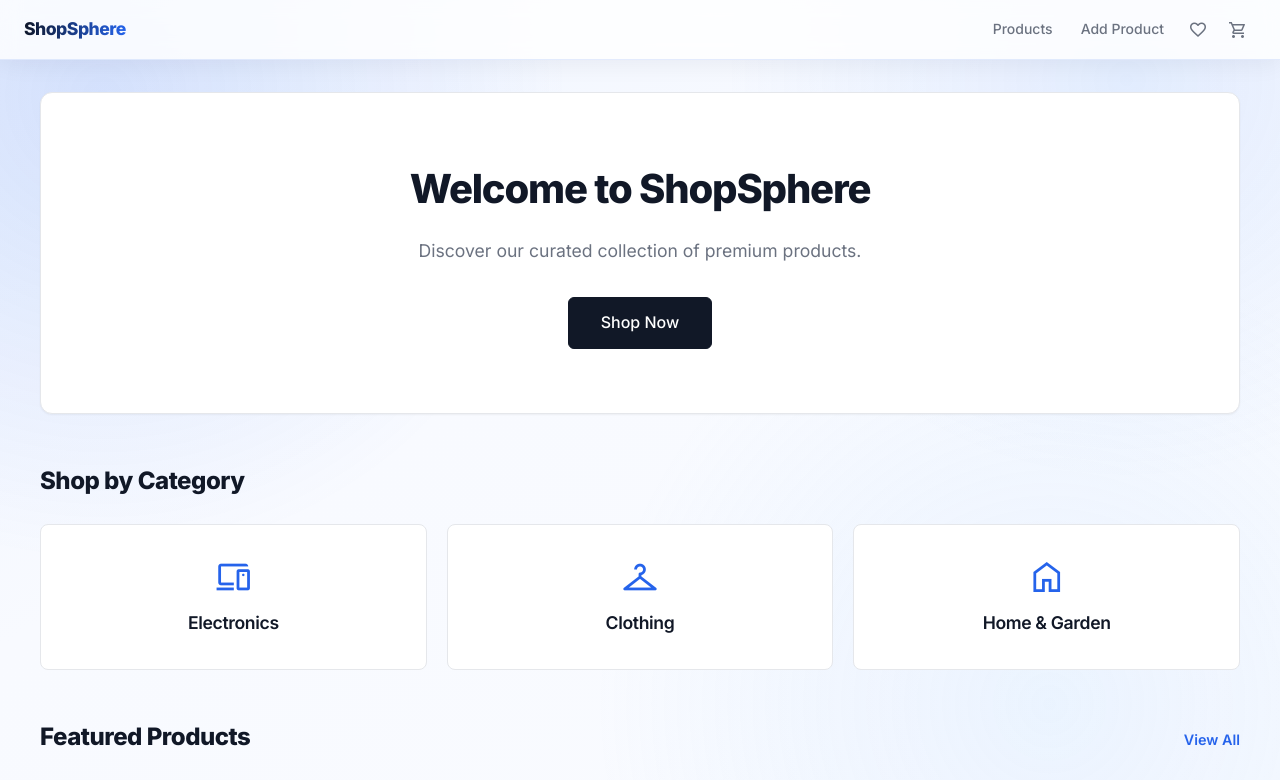
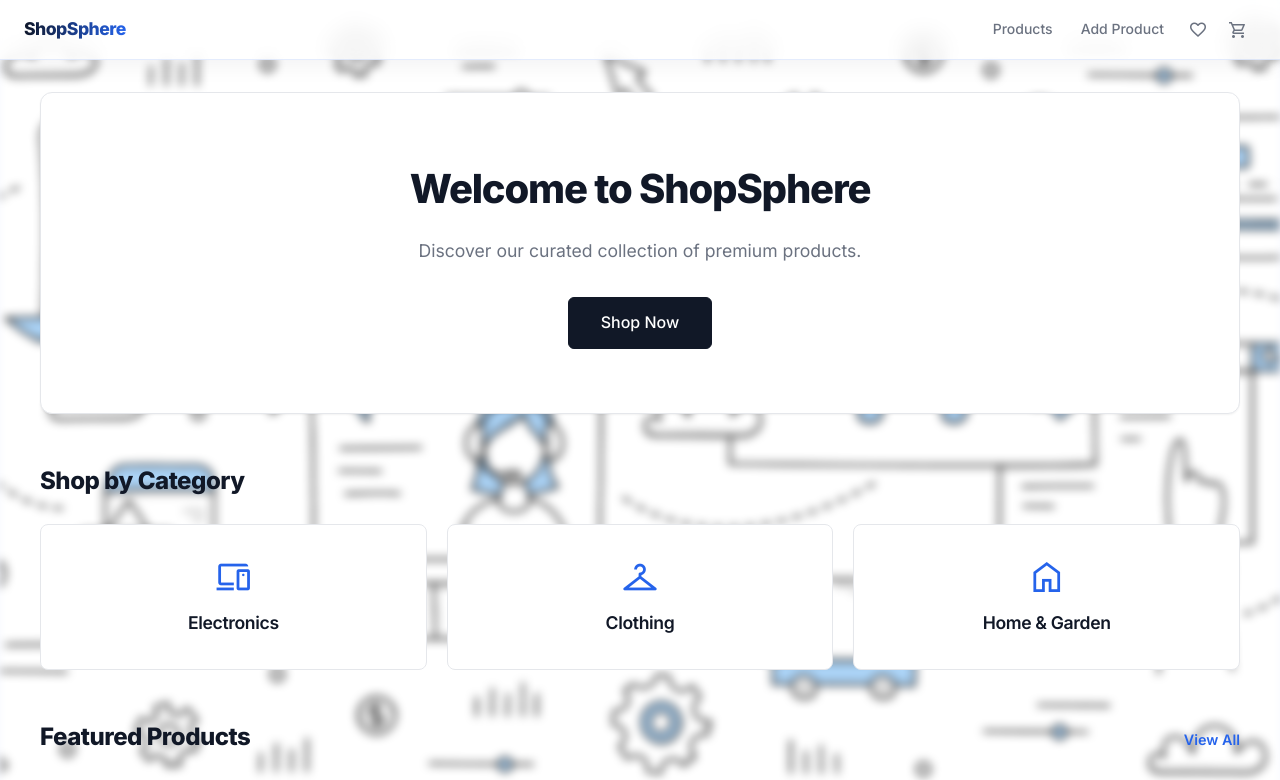
Before and after one commit to abdullahmed-devsinc/ShopSphere, a React (Vite) app: page / in a window 1280 px wide. Shown: the top 780 px of the page. Built offline with nearby package versions, Linux system fonts and the light colour scheme.

Commit message:
feat: enhance body styling with fixed background image and blur effect for improved visual appeal

```diff
--- a/src/theme.css
+++ b/src/theme.css
@@ -47,15 +47,23 @@
   margin: 0;
   font-family: "Inter", system-ui, sans-serif;
   background-color: #f7f9ff;
-  background-image:
-    radial-gradient(circle at 8% 12%, rgba(37, 99, 235, 0.14), transparent 34%),
-    radial-gradient(circle at 88% 10%, rgba(59, 130, 246, 0.12), transparent 30%),
-    radial-gradient(circle at 82% 88%, rgba(147, 197, 253, 0.14), transparent 36%),
-    linear-gradient(150deg, #eef4ff 0%, #f8faff 42%, #f9fbff 100%);
-  background-attachment: fixed;
   color: var(--text);
   line-height: 1.6;
   -webkit-font-smoothing: antialiased;
+  position: relative;
+  min-height: 100vh;
+}
+
+body::before {
+  content: '';
+  position: fixed;
+  inset: 0;
+  z-index: -1;
+  background-image: url("../assets/24595852_2202_w039_n003_110b_p1_110.jpg");
+  background-size: cover;
+  background-position: center;
+  background-repeat: no-repeat;
+  filter: blur(5px);
 }
 
 input,
```
Also changed, not shown: assets/24595852_2202_w039_n003_110b_p1_110.jpg (added).
